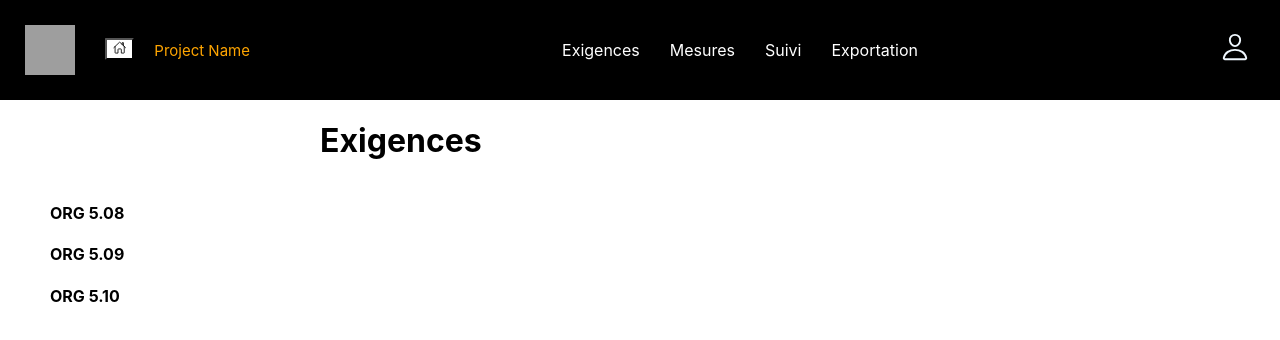
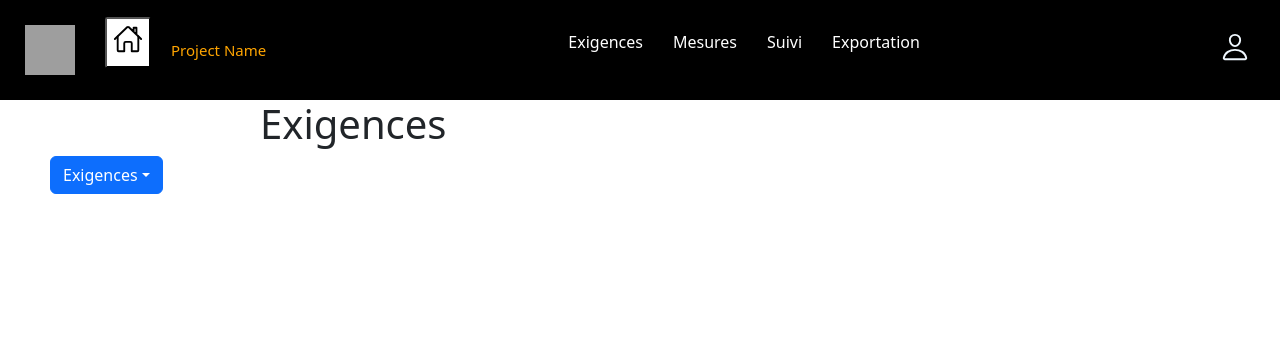
Before and after one commit to louison77/App, a React (Create React App) app in the folder app/: page /Gestion/Exigences in a window 1280 px wide. Both pictures are taken after a click on the element "ORG 5.08". Shown: the top 340 px of the page. Built offline with nearby package versions, Linux system fonts and the light colour scheme; grey boxes are pictures that could not be loaded.

Commit message:
menu deroulant exigences

```diff
--- a/app/package.json
+++ b/app/package.json
@@ -6,7 +6,9 @@
     "@testing-library/jest-dom": "^5.16.5",
     "@testing-library/react": "^13.4.0",
     "@testing-library/user-event": "^13.5.0",
+    "bootstrap": "^5.2.3",
     "react": "^18.2.0",
+    "react-bootstrap": "^2.7.0",
     "react-dom": "^18.2.0",
     "react-router-dom": "^6.6.1",
     "react-scripts": "5.0.1",
--- a/app/src/components/GestionPage/Exigences.jsx
+++ b/app/src/components/GestionPage/Exigences.jsx
@@ -1,6 +1,9 @@
 import React from 'react';
 import { useState } from 'react';
 import '../../styles/components/GestionStyle/_exigences.css';
+import Dropdown from 'react-bootstrap/Dropdown';
+import DropdownButton from 'react-bootstrap/DropdownButton';
+import 'bootstrap/dist/css/bootstrap.min.css';
 
 const Exigences = (props) => {
 
@@ -43,12 +46,17 @@ const Exigences = (props) => {
             <h1 className='TITLE'>Exigences</h1>
             <div className='page'>
             <div className='BarreDéroulé'>
-                {exigences.map((exige)=>(
-                    <h4 className='IdExigences' onClick={(e)=>toggleVisibility(e,exige.Id)}>{exige.Id}</h4>
-                ))}
+
+            <DropdownButton id="dropdown-basic-button" title="Exigences">
+            {exigences.map((exige)=>(
+            <Dropdown.Item onClick={(e)=>toggleVisibility(e,exige.Id)}>{exige.Id}</Dropdown.Item>))}
+            </DropdownButton>
+
+
             </div>
 
             <div className='ExigenceDescription'>
+
 
 
             {UneExigence.map((exige)=>(
--- a/app/src/styles/components/GestionStyle/_exigences.css
+++ b/app/src/styles/components/GestionStyle/_exigences.css
@@ -1,5 +1,5 @@
 .TITLE{
-    margin-left: 320px;
+    margin-left: 260px;
 }
 .page{
     display: flex;
@@ -21,12 +21,16 @@
 .Part2{
     display: flex;
     justify-content: right;
-    margin-right: 100px;
+    margin-right: 50px;
+    width:50%;
+
+
 
 
 }
 .Part1{
     width:50%;
+    margin-left: 0px;
 }
 .TextArea{
     width:400px;
@@ -35,9 +39,8 @@
 
 }
 .BarreDéroulé{
+    margin-left: 50px;
     width: 250px;
-    margin-left: 50px;
-
 
 }
 .IdExigences{
@@ -50,7 +53,7 @@
 
 }
 .ChoixNiveaux{
-    width:1000px;
+    width: 1000px;
 }
 .CaseTable{
     display: flex;
```
Also changed, not shown: 1 other file (tests, documents, lock files or other folders).
